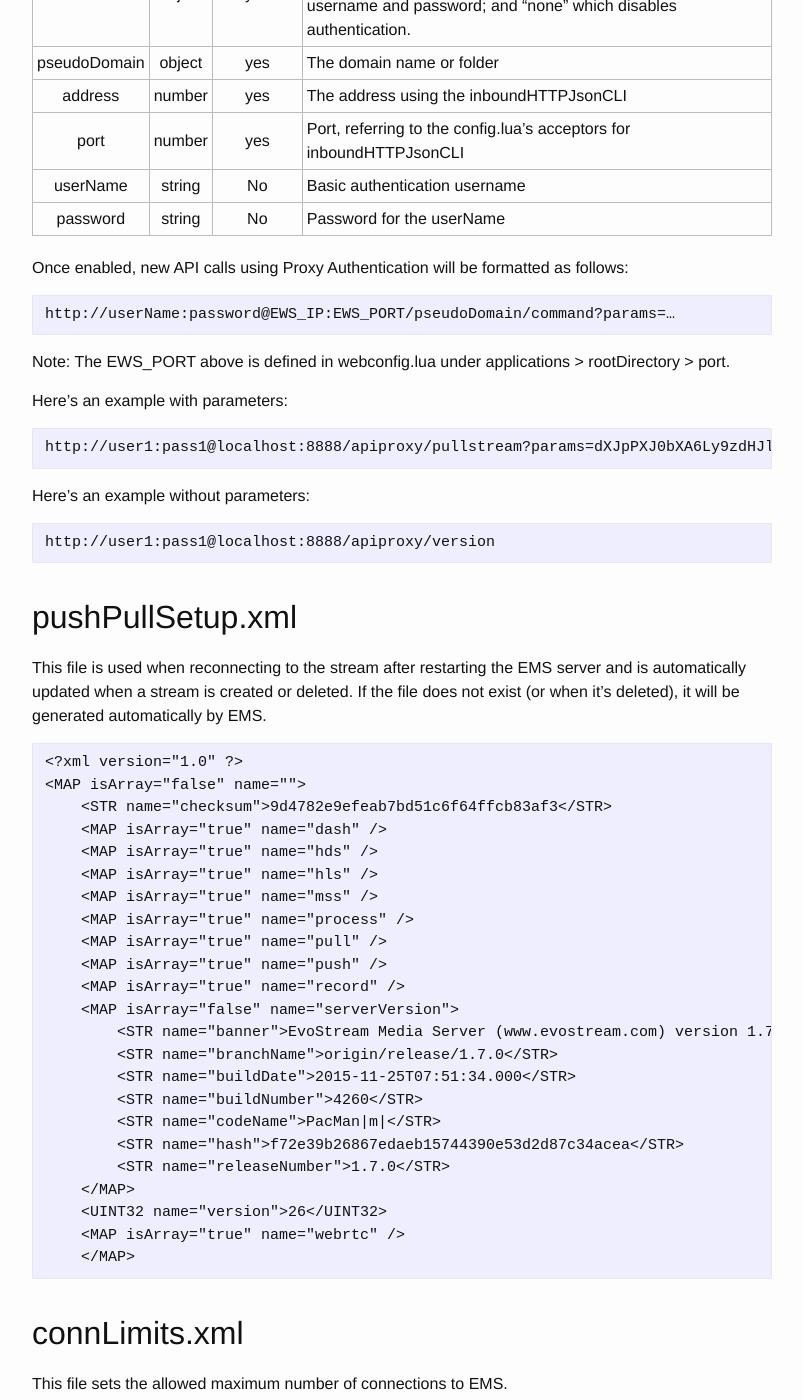
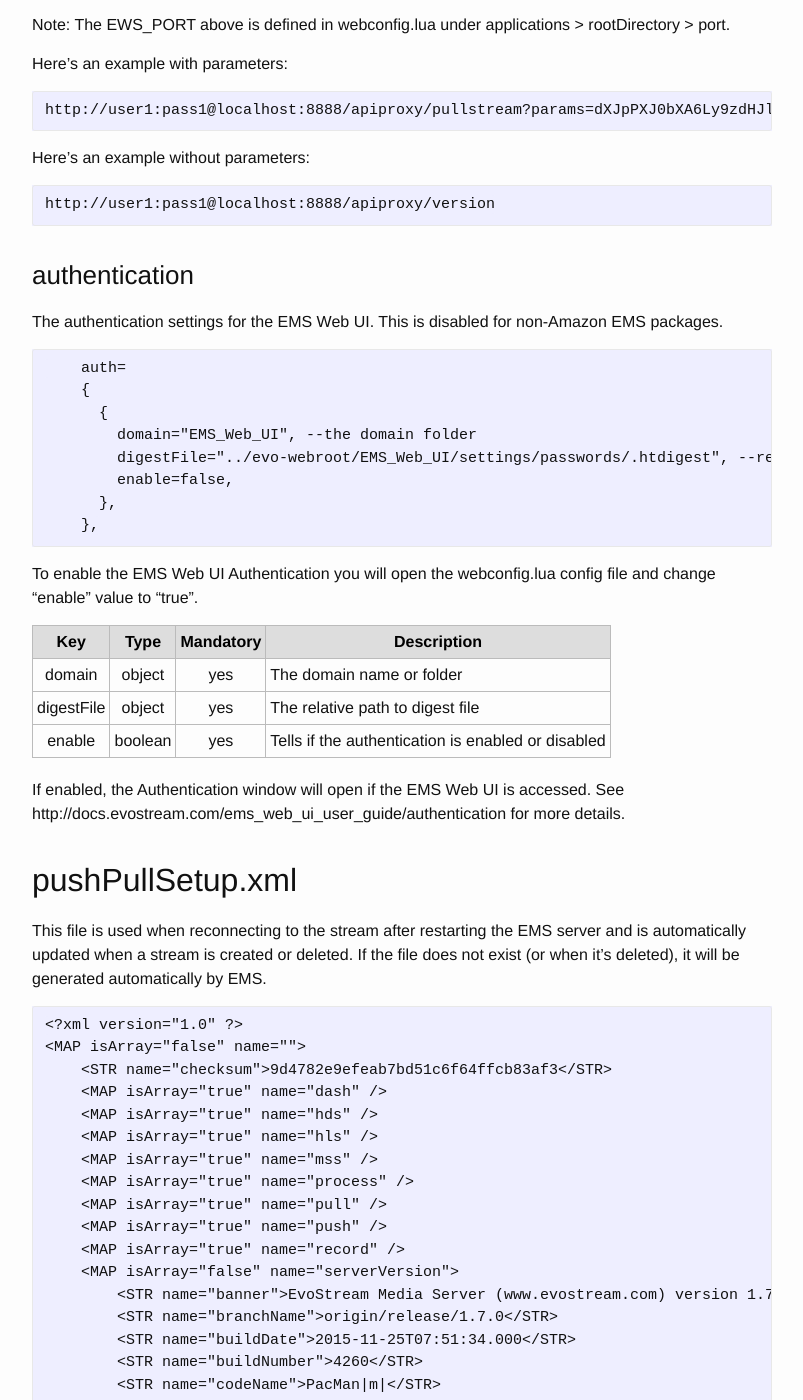
Before and after one commit to EvoStream/ems_user_guide, a Jekyll site: the page built from _posts/2016-01-01-webconfigfile.md, in a window 1280 px wide and 1400 px high, scrolled down 7660 px. Shown: the whole window, without its empty margins (238-1041 px from the left). Built offline with Jekyll 4.4.1, drawn with Linux system fonts in a browser that asks for light colours; some of the changed text lies outside the part shown.

Commit message:
added authentication
added authentication
remove duplicate
updated apiproxy

````diff
--- a/_posts/2016-01-01-webconfigfile.md
+++ b/_posts/2016-01-01-webconfigfile.md
@@ -5,6 +5,7 @@ date:   2016-01-01 00:00:00 +0000
 categories: jekyll update
 permalink: webconfigfile
 ---
+
 
 ## webconfig.lua
 
@@ -41,6 +42,7 @@ When the web server starts, the following sequence of operations is performed:
 
 - The `logAppenders` value is read. This is where all log appenders are configured and brought up to running state. Depending on the collection of your log appenders, you may (not) see further log messages.
 - The `applications` valueis taken into consideration. After this stage completes, all the applications are fully functional and the server is online and ready to do stuff.
+
 
 
 
@@ -86,6 +88,7 @@ This section contains a list of log appenders. The entire collection of appender
 
 
 
+
 ### applications
 
 ```
@@ -113,10 +116,11 @@ Following the rootDirectory, there is webserver application. This application ha
 
 
 
+
 ### webServer Application
 
 This is where the settings of the webserver application are defined.
-
+```
     applications=
     {
         rootDirectory="./",
@@ -149,7 +153,7 @@ This is where the settings of the webserver application are defined.
                 --content removed for clarity
             }
         }
-
+```
 **webServer application Structure Table**
 
 |              Key               |  Type   | Mandatory | Description                              |
@@ -182,8 +186,9 @@ This is where the settings of the webserver application are defined.
 
 
 
+
 ### supportedMimeTypes
-
+```
     supportedMimeTypes=
     {
         -- non-streaming
@@ -203,7 +208,7 @@ This is where the settings of the webserver application are defined.
         },
         -- content removed for clarity
     }
-
+```
 This section is used to indicate file extension associations to mime types.
 
 **webServer supportedMime Types Structure Table:**
@@ -218,8 +223,9 @@ This section is used to indicate file extension associations to mime types.
 
 
 
+
 ### includeResponseHeaders
-
+```
     includeResponseHeaders=
     {
         {
@@ -232,7 +238,7 @@ This section is used to indicate file extension associations to mime types.
             content="Evostream",
             override=false,
         },
-
+```
 This section indicates additional headers to be included in the response.
 
 **webServer includeResponseHeaders Structure Table:**
@@ -246,10 +252,11 @@ This section indicates additional headers to be included in the response.
 
 
 
+
 ### apiProxy
 
 Proxy authentication provides a way to secure the HTTP based EMS API. All API commands will first pass through the EWS, which will validate the provided username and password, and then pass the commands to the EMS for processing. API command return values will be routed back to the caller appropriately.
-
+```
     apiProxy=
     {
         authentication="basic", -- none, basic
@@ -258,23 +265,8 @@ Proxy authentication provides a way to secure the HTTP based EMS API. All API co
         port=7777,
         userName="<username>",
         password="<password>",
-        }users=
-        {
-            user1="password1",
-            user2="password2",
-        }
-        realms=
-        {
-            {
-                name="EVOSTREAM stream router",
-                method="Digest",
-                users={
-                "user1",
-                "user2",
-            },
-        },
     }
-
+```
 To enable Proxy Authentication you will open the _webconfig.lua_ config file and uncomment the "apiProxy" section near the bottom of the file.
 
 **webServer apiProxy Structure Table:**
@@ -301,6 +293,38 @@ Here's an example with parameters:
 Here's an example without parameters:
 
     http://user1:pass1@localhost:8888/apiproxy/version
+
+
+
+
+
+### authentication
+The authentication settings for the EMS Web UI. This is disabled for non-Amazon EMS packages.
+```
+    auth=
+    {
+      {
+        domain="EMS_Web_UI", --the domain folder
+        digestFile="../evo-webroot/EMS_Web_UI/settings/passwords/.htdigest", --relative path to digest file
+        enable=false,
+      },
+    },
+```
+To enable the EMS Web UI Authentication you will open the webconfig.lua config file and change "enable" value to "true".
+
+|      Key       |  Type  | Mandatory | Description                              |
+| :------------: | :----: | :-------: | ---------------------------------------- |
+| domain | object |    yes    | The domain name or folder |
+|  digestFile  | object |    yes    | The relative path to digest file |
+|    enable     | boolean |    yes    | Tells if the authentication is enabled or disabled |
+
+If enabled, the Authentication window will open if the EMS Web UI is accessed.
+See http://docs.evostream.com/ems_web_ui_user_guide/authentication for more details.
+
+
+
+
+
 
 
 
@@ -337,12 +361,14 @@ This file is used when reconnecting to the stream after restarting the EMS serve
 
 
 
+
 ## connLimits.xml
 
 This file sets the allowed maximum number of connections to EMS.
 
     <?xml version="1.0" ?>
     <UINT32 name="">0</UINT32>
+
 
 
 
@@ -392,6 +410,7 @@ The configuration for the authentication. If true, the authentication declared i
 
     <?xml version="1.0" ?>
     <BOOL name="">true</BOOL>
+
 
 
 
@@ -409,6 +428,7 @@ The configuration for the authentication. If true, the authentication declared i
 ```
 
 If `enableCheckBandwidth` in config.lua is true, automatically EMS will read the bandwidths.xml file. EMS will limit all the incoming and outgoing stream dependent to the configured bandwidth range.
+
 
 
 
@@ -437,6 +457,7 @@ The EWS can allow or disallow access to files based upon defined white lists or
 
 
 
+
 ## whitelist.txt
 
 The EWS can allow or disallow access to files based upon defined white lists or black lists. If a whitelist is specified, access will only be granted when the HTTP request originates from an IP on the whitelist.
@@ -459,6 +480,7 @@ The EWS can allow or disallow access to files based upon defined white lists or
 
 
 
+
 ## ingestpoints.xml
 
 ```
@@ -466,6 +488,7 @@ The EWS can allow or disallow access to files based upon defined white lists or
     <MAP isArray="false" name="">
 </MAP>
 ```
+
 
 
 
@@ -485,6 +508,7 @@ The EWS can allow or disallow access to files based upon defined white lists or
 
 
 
+
 ## server.key
 
     -----BEGIN RSA PRIVATE KEY-----
````
Also changed, not shown: other parts of _posts/2016-01-01-webconfigfile.md (+0 -8 lines).
